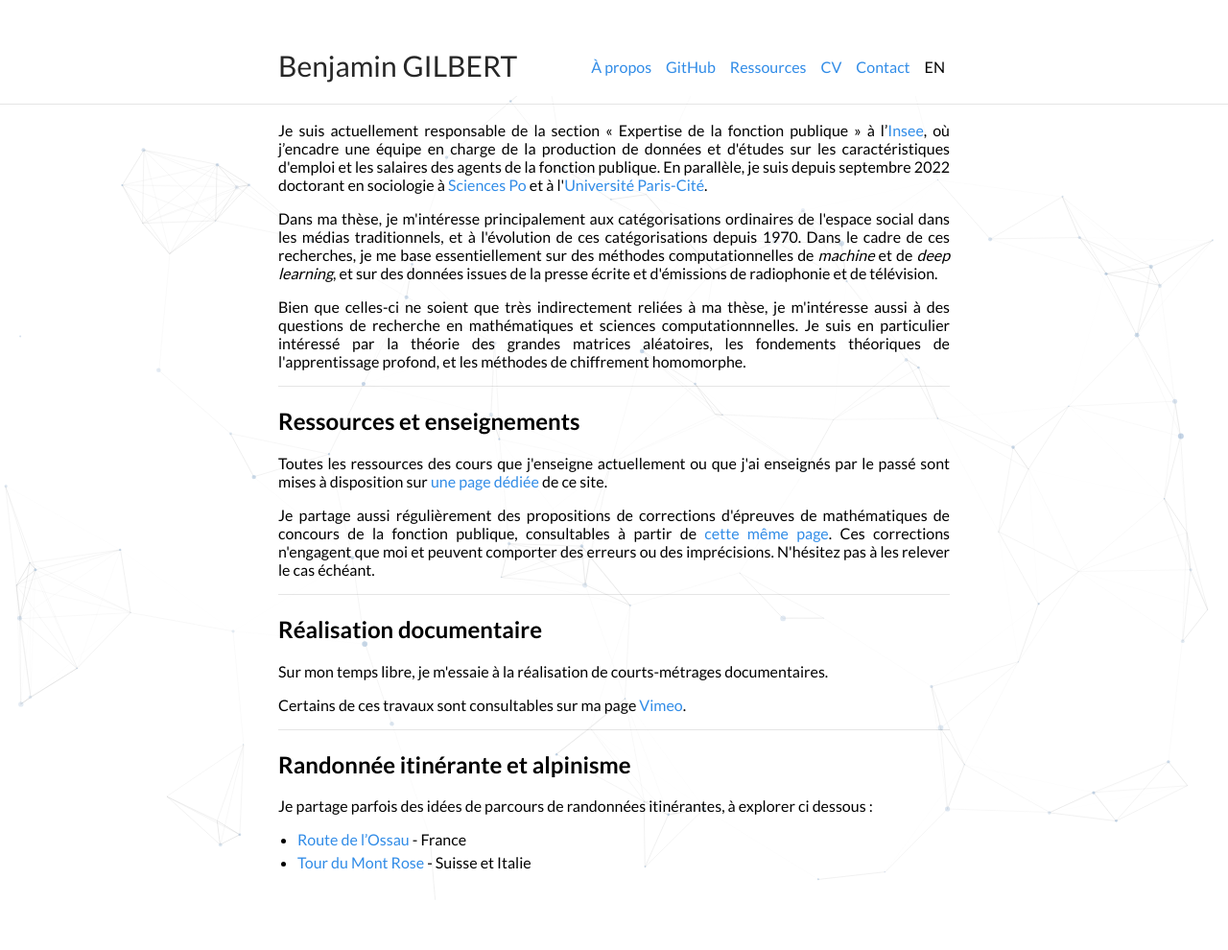
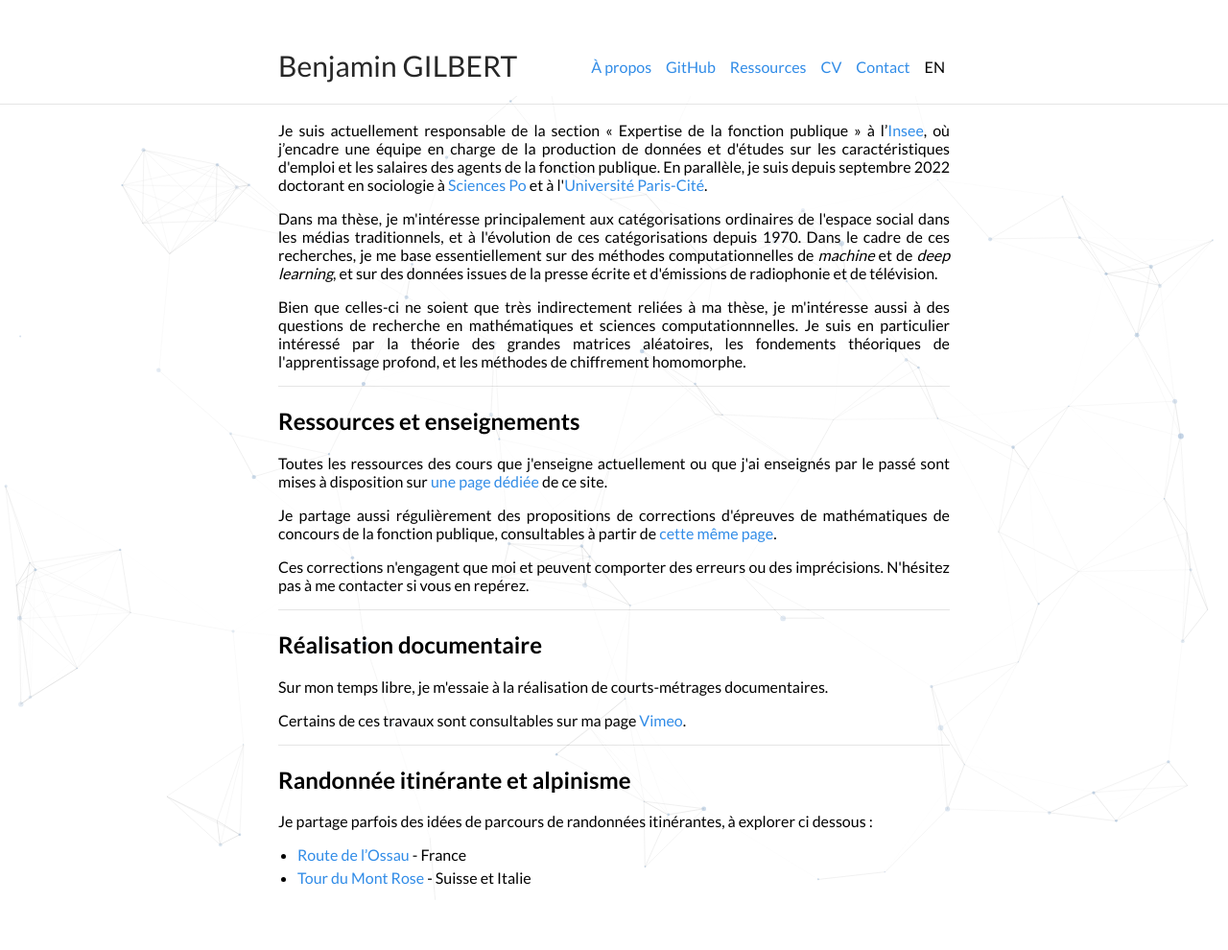
Before and after one commit to bglbrt/bglbrt.github.io, a Jekyll site: the page built from index.md, in a window 1280 px wide. Shown: the whole page at 96% size. Built offline with Jekyll 4.4.1, drawn with Linux system fonts in a browser that asks for light colours; nearby versions of some CDN libraries.

Commit message:
Mise à jour du site

```diff
--- a/index.md
+++ b/index.md
@@ -20,9 +20,11 @@
 
 <div style="text-align: justify">
 
-<p> Toutes les ressources des cours que j'enseigne actuellement ou que j'ai enseignés par le passé sont mises à disposition sur <a href = "/fr/enseignement">une page dédiée</a> de ce site. </p>
+<p> Toutes les ressources des cours que j'enseigne actuellement ou que j'ai enseignés par le passé sont mises à disposition sur <a href = "/fr/ressources">une page dédiée</a> de ce site. </p>
 
-<p> Je partage aussi régulièrement des propositions de corrections d'épreuves de mathématiques de concours de la fonction publique, consultables à partir de <a href = "/fr/enseignement">cette même page</a>. Ces corrections n'engagent que moi et peuvent comporter des erreurs ou des imprécisions. N'hésitez pas à les relever le cas échéant. </p>
+<p> Je partage aussi régulièrement des propositions de corrections d'épreuves de mathématiques de concours de la fonction publique, consultables à partir de <a href = "/fr/ressources">cette même page</a>. </p>
+
+<p> Ces corrections n'engagent que moi et peuvent comporter des erreurs ou des imprécisions. N'hésitez pas à me contacter si vous en repérez. </p>
 
 </div>
 
```
Also changed, not shown: fr/maps/ossau.md (+1 -1 lines), fr/maps/rose.md (+1 -1 lines).
